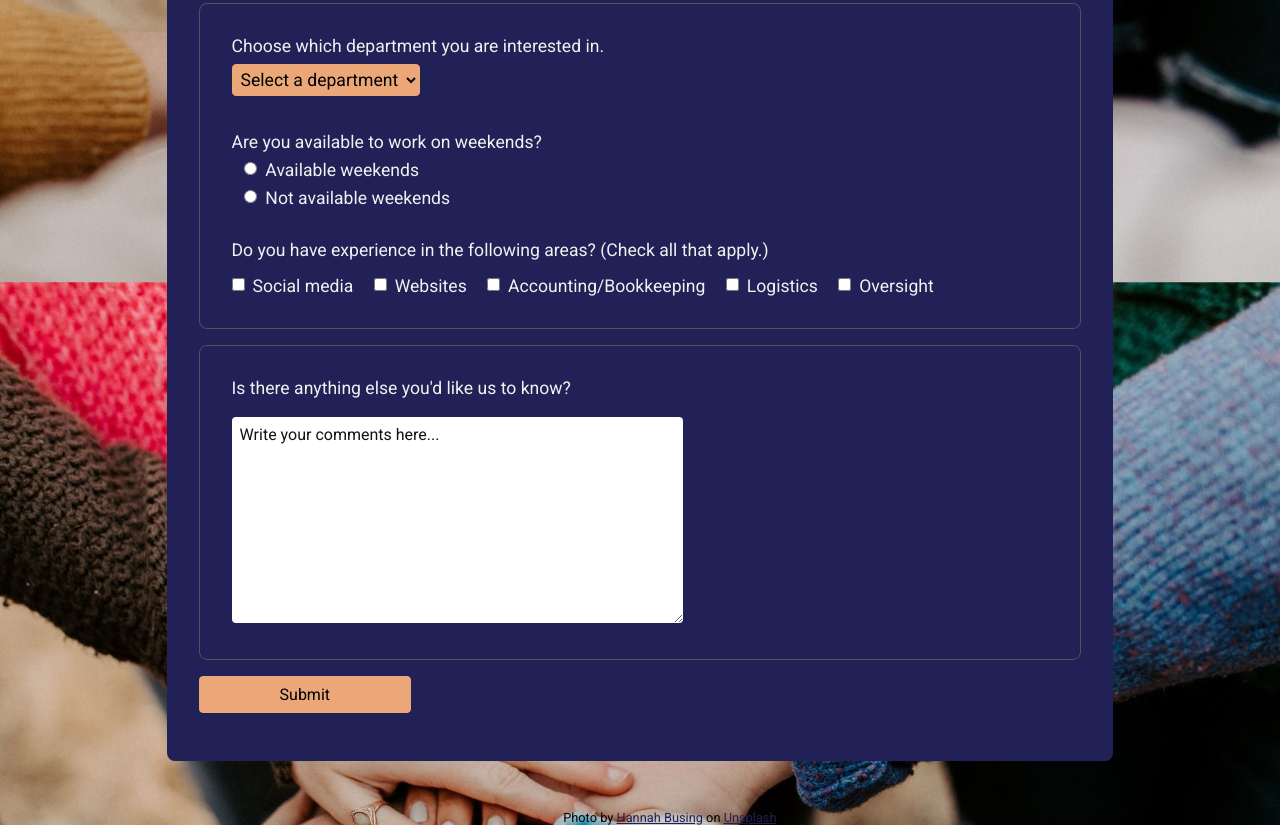
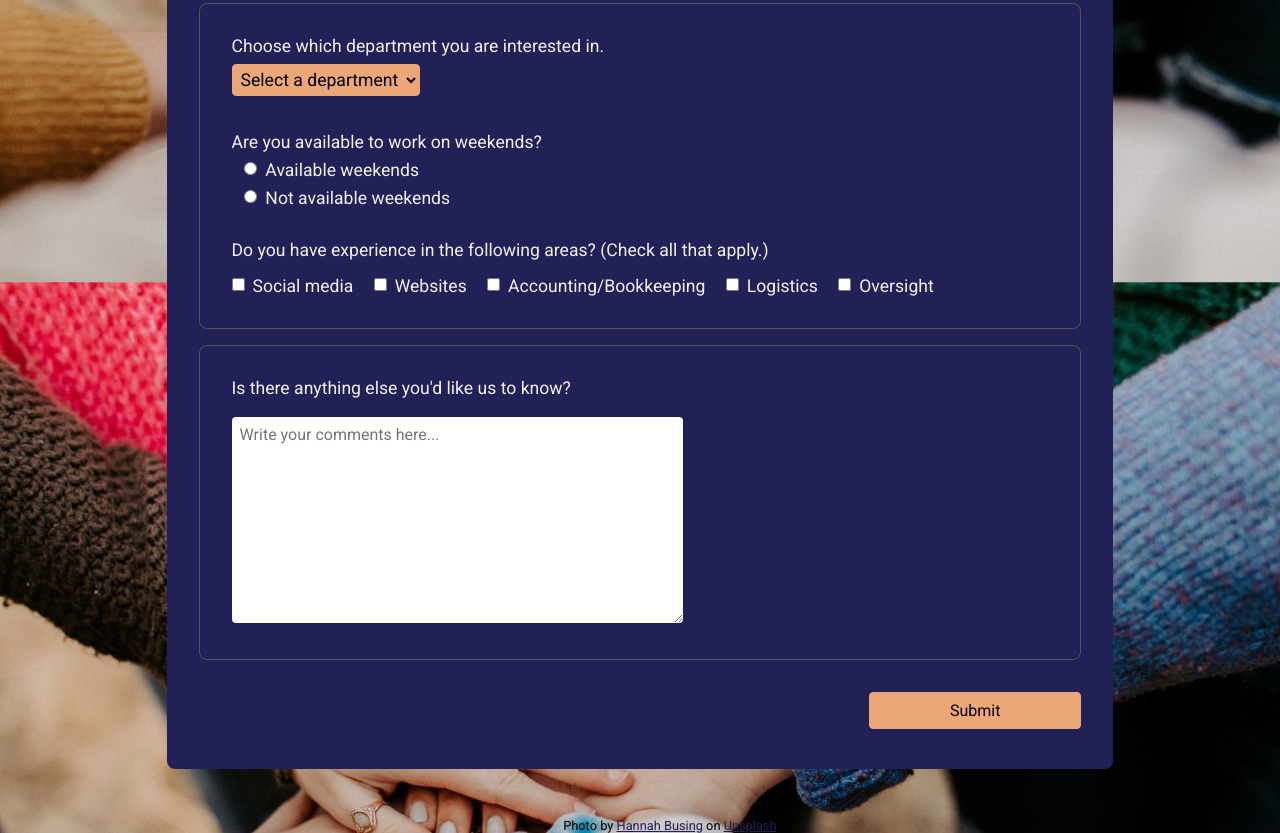
Before and after one commit to jaycgreenwald/fcc-survey-project, a plain HTML site: page index.html in a window 1280 px wide. Shown: the part 571-1404 px from the top of the page. Drawn offline with Linux system fonts and the light colour scheme.

Commit message:
9/13/2022 - last LAST edits

```diff
--- a/styles.css
+++ b/styles.css
@@ -105,10 +105,6 @@ input {
     padding: 8px;
 }
 
-::placeholder {
-    color: rgb(18, 18, 18);
-}
-
 /* FIELDSET ONE */
 #name, #email {
     width: 100%;
@@ -178,7 +174,7 @@ textarea {
 
 /* SUBMIT BUTTON */
 #submit {
-    margin: 1rem 0 1rem 0;
+    margin: 2rem 0 .5rem auto;
     padding: .5rem 5rem;
 }
 
@@ -187,11 +183,11 @@ textarea {
 }
 
 .credit {
+    bottom: 0;
     color: black;
     font-size: .8rem;
+    left: 44%;
     position: absolute;
-    bottom: 0;
-    left: 44%;
 }
 
 .links {
```
